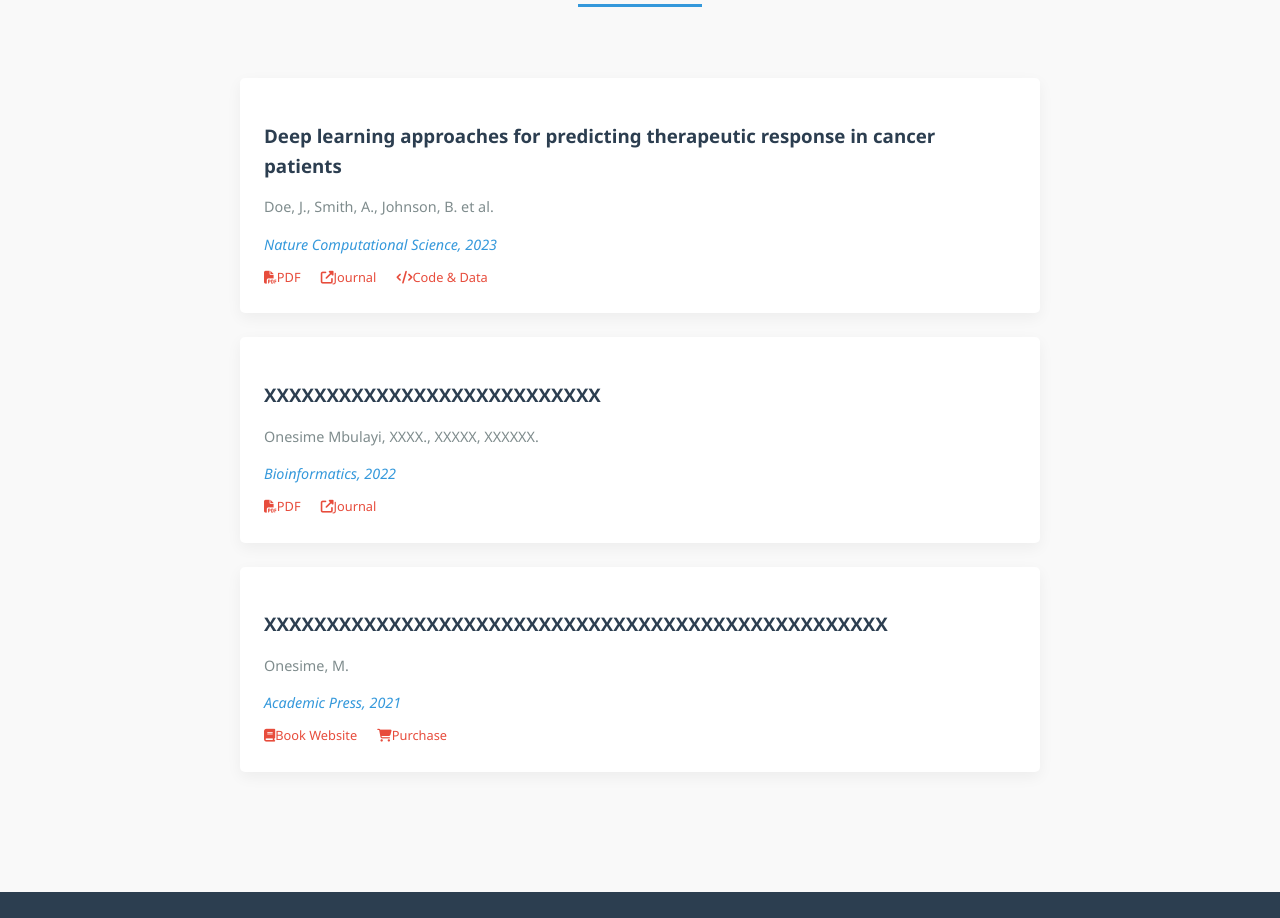
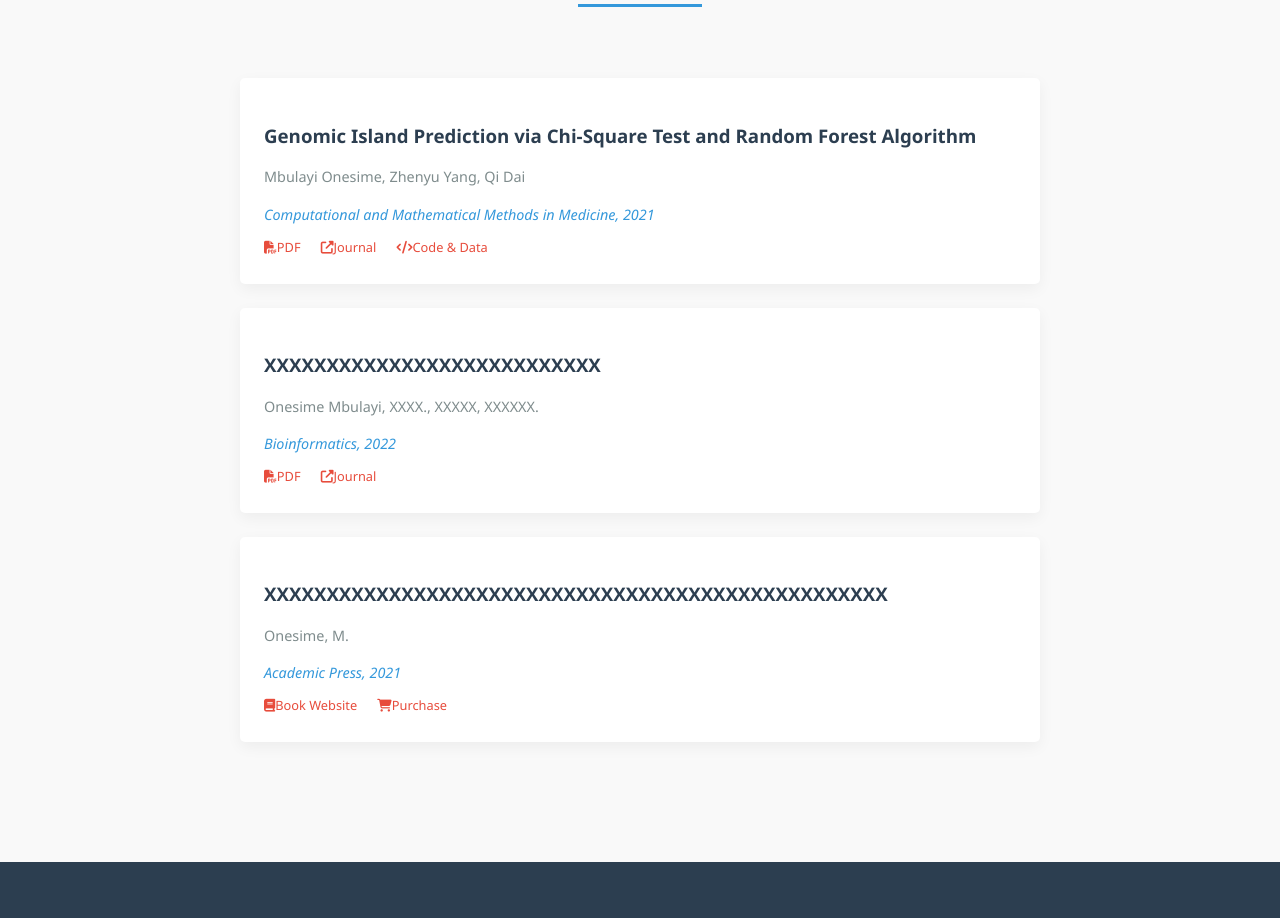
Before and after one commit to Onesime243/onesime_mbulayi.github.io, a plain HTML site: page index.html in a window 1280 px wide. Shown: the part 2874-3792 px from the top of the page. Drawn offline with Linux system fonts and the light colour scheme.

Commit message:
Update index.html

```diff
--- a/index.html
+++ b/index.html
@@ -1002,12 +1002,12 @@
                 <!-- Publication 1 -->
                 <div class="publication-item">
                     <div class="lang-en">
-                        <h3>Deep learning approaches for predicting therapeutic response in cancer patients</h3>
-                        <p class="publication-authors">Doe, J., Smith, A., Johnson, B. et al.</p>
-                        <p class="publication-journal">Nature Computational Science, 2023</p>
+                        <h3>Genomic Island Prediction via Chi-Square Test and Random Forest Algorithm</h3>
+                        <p class="publication-authors">Mbulayi Onesime, Zhenyu Yang, Qi Dai </p>
+                        <p class="publication-journal">Computational and Mathematical Methods in Medicine, 2021</p>
                         <div class="publication-links">
                             <a href="#"><i class="fas fa-file-pdf"></i>PDF</a>
-                            <a href="#"><i class="fas fa-external-link-alt"></i>Journal</a>
+                            <a href="https://doi.org/10.1155/2021/9969751"><i class="fas fa-external-link-alt"></i>Journal</a>
                             <a href="#"><i class="fas fa-code"></i>Code & Data</a>
                         </div>
                     </div>
```
